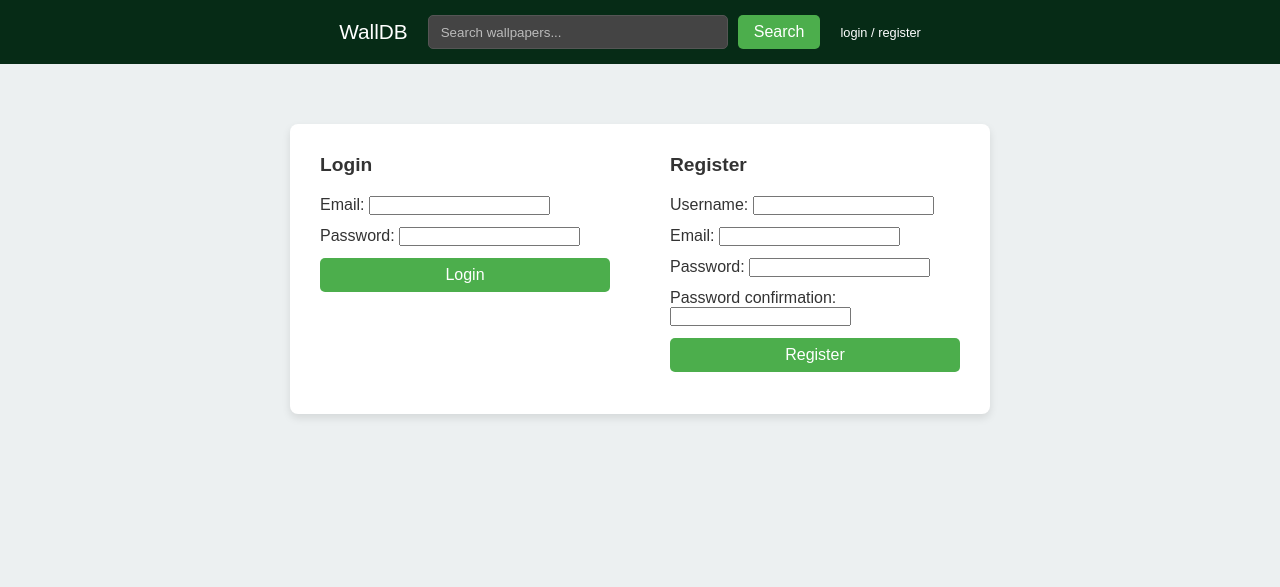
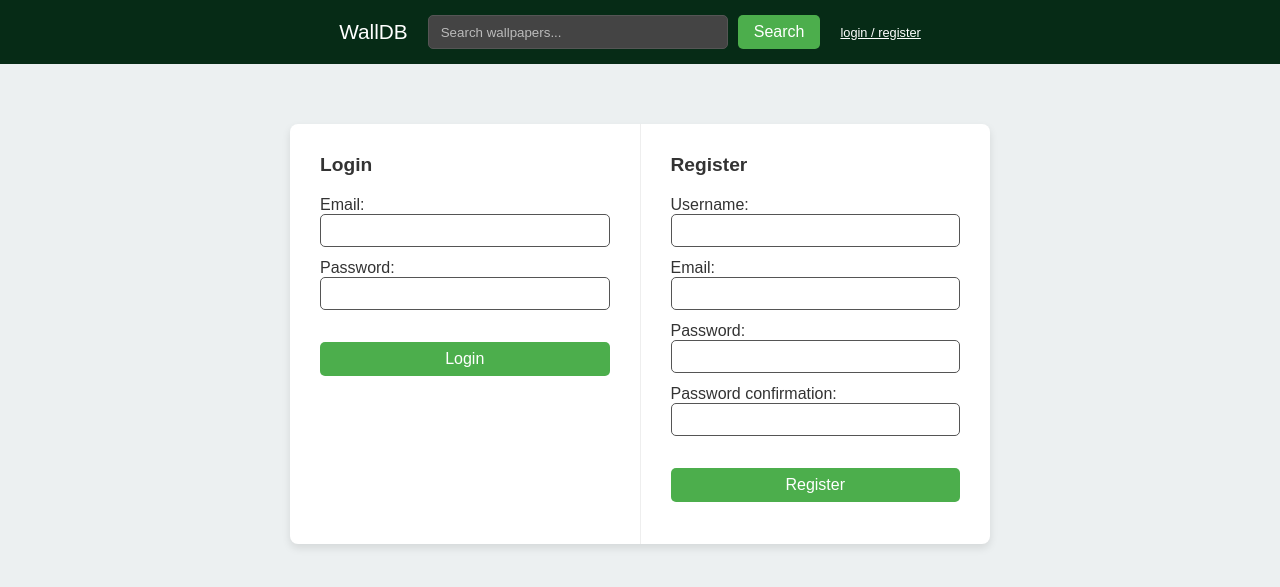
Before and after one commit to ndokter/walldb2, a Django app: page /user/login/ in a window 1280 px wide. Shown: the top 587 px of the page. Run offline with Django 5.2, Linux system fonts and the light colour scheme.

Commit message:
styling improvements

```diff
--- a/backend/wdb_frontend/static/wdb_frontend/style.css
+++ b/backend/wdb_frontend/static/wdb_frontend/style.css
@@ -13,6 +13,21 @@ body {
     min-height: 100vh;
 }
 
+/* Forms */
+input {
+    padding: 8px 12px;
+    border: 1px solid #555;
+    border-radius: 5px;
+    outline: none;
+}
+
+/* Buttons */
+.btn {
+    border-radius: 5px;
+    padding: 8px 16px;
+}
+
+
 nav {
     color: #fff;
     background: #062b16;
@@ -21,19 +36,17 @@ nav {
     align-items: center;
     justify-content: center;
 }
-
     .nav-center-group {
         display: flex;
         align-items: center;
     }
-
     nav a {
         color: #fff;
-    text-decoration: none;
         margin-right: 20px;
     }
     nav .site-logo {
-    font-size: 1.3em
+        font-size: 1.3em;
+        text-decoration: none;
     }
     nav .search-form {
         display: flex;
@@ -45,12 +58,8 @@ nav .login-section {
     }
 
     .search-form input[type="search"] {
-    padding: 8px 12px;
-    border: 1px solid #555;
-    border-radius: 5px;
         background-color: #444;
         color: white;
-    outline: none;
         width: 300px;
     }
 
@@ -71,6 +80,7 @@ nav .login-section {
         background-color: #5cb85c;
     }
 
+/* Wallpaper list */
 .wallpaper-list-container {
     flex: 1;
     padding: 20px;
@@ -101,12 +111,6 @@ nav .login-section {
 .wallpaper:hover {
     transform: scale(1.05);
     cursor: pointer;
-}
-
-/* Buttons */
-.btn {
-    border-radius: 5px;
-    padding: 8px 16px;
 }
 
 /* Tag cloud */
@@ -284,6 +288,10 @@ nav .login-section {
     margin-top: 40px;
 }
 
+.auth-container label {
+    display: block;
+}
+
 .auth-box {
     display: flex;
     background-color: white;
@@ -298,17 +306,23 @@ nav .login-section {
     flex: 1;
     padding: 30px;
 }
-
+    .auth-section:not(:last-child) {
+        border-right: solid 1px #eee;
+    }
+    .auth-section input {
+        width: 100%;
+    }
+    .auth-section button {
+        margin-top: 20px;
+    }
     .auth-section h2 {
         margin-bottom: 20px;
         font-size: 1.2em;
         color: #333;
     }
-
     .auth-section form > * {
         margin-bottom: 12px;
     }
-
     .auth-section .btn {
         background-color: #4cae4c;
         color: white;
@@ -319,7 +333,6 @@ nav .login-section {
         width: 100%;
         transition: background-color 0.2s;
     }
-
     .auth-section .btn:hover {
         background-color: #5cb85c;
     }
```
Lines whose indentation alone changed are shown as unchanged.
